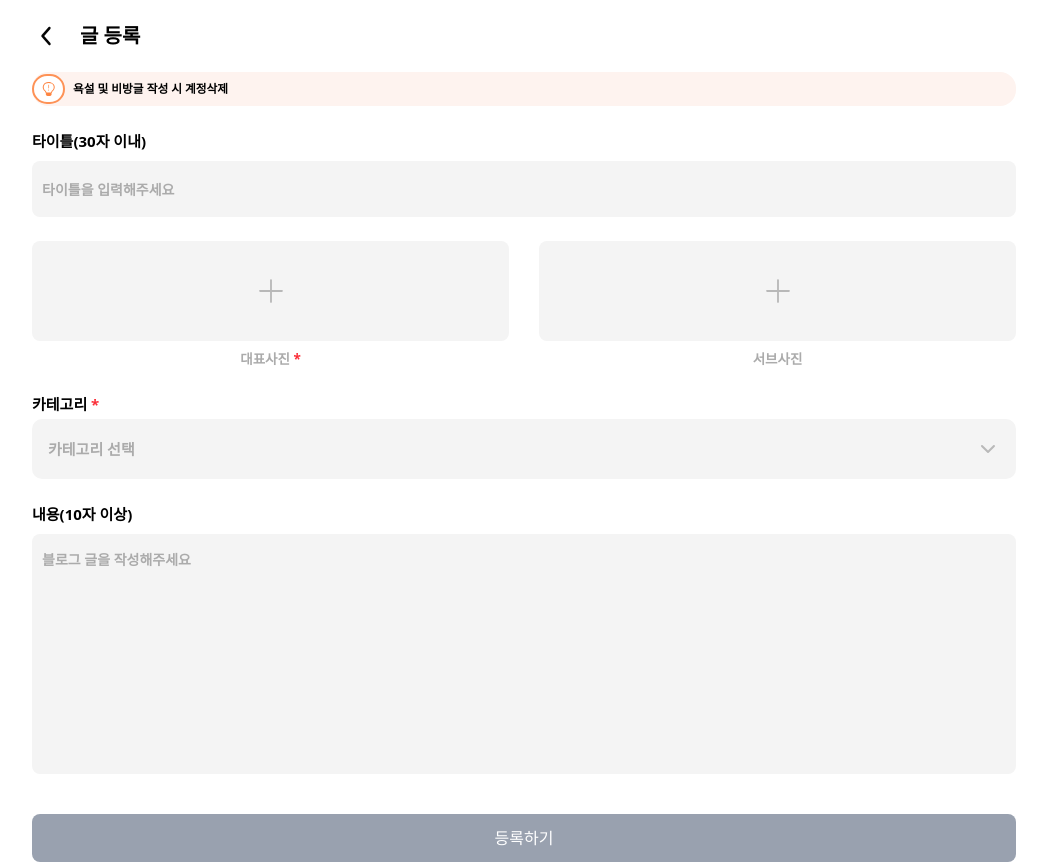
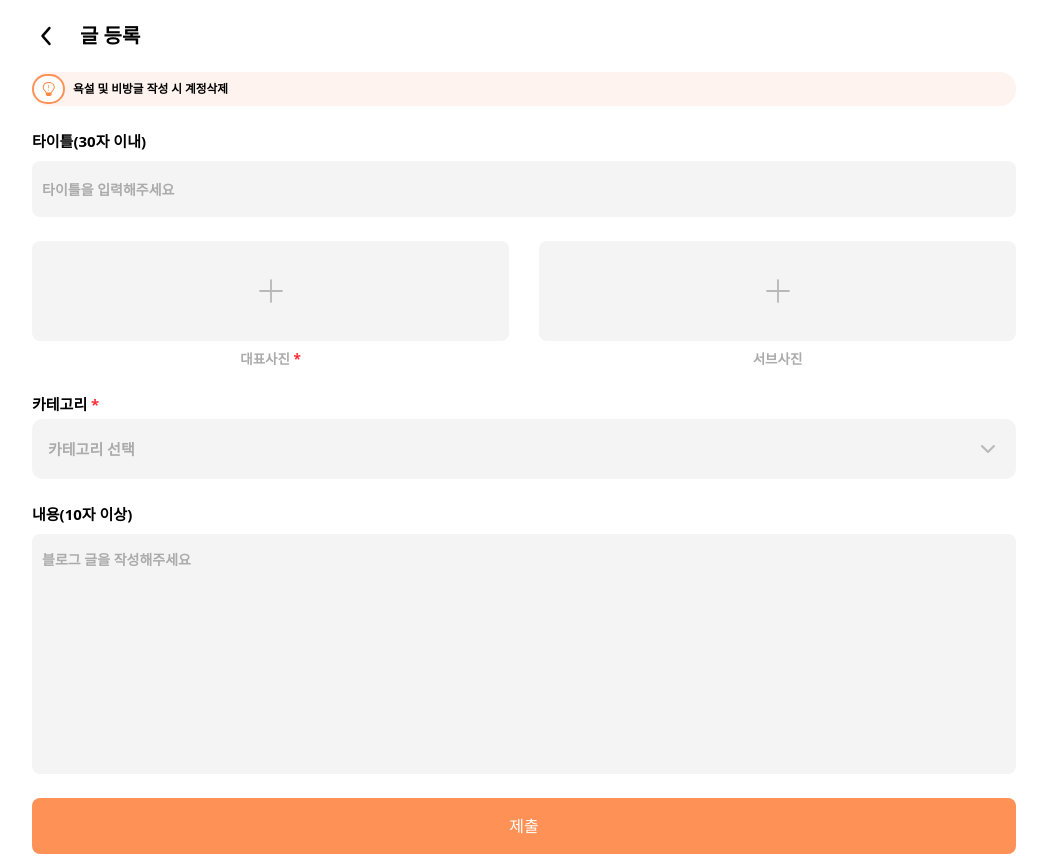
Before and after one commit to 0dytpq0/L-league-FE-Interview, a Next.js app: page /create in a window 1280 px wide. Shown: the whole page, without its empty margins (116-1163 px from the left). Built offline with nearby package versions, Linux system fonts and the light colour scheme.

Commit message:
design : 제출 버튼 UI 구현

```diff
--- a/src/app/(afterLogin)/create/page.tsx
+++ b/src/app/(afterLogin)/create/page.tsx
@@ -3,11 +3,11 @@
 import Input from "@/app/(beforeLogin)/_component/Input";
 import Notice from "@/app/(beforeLogin)/_component/Notice";
 import ImageUploader from "@/app/(afterLogin)/_component/ImageUploader";
-import SelectBox from "@/app/(afterLogin)/_component/CategorySelect";
 import Header from "@/app/_component/Header";
 import { NOTICE_MESSAGE } from "@/constants/message";
 import { useState } from "react";
 import TextArea from "@/app/_component/TextArea";
+import SelectBox from "../_component/SelectBox";
 
 export default function Create() {
   const [mainImage, setMainImage] = useState<File | null>(null);
@@ -90,10 +90,10 @@ export default function Create() {
         <button
           type="button"
           onClick={handleSubmit}
-          disabled={!mainImage || !selectedCategory}
-          className="mt-4 py-3 px-4 bg-blue-500 text-white rounded-lg hover:bg-blue-600 disabled:bg-gray-400 disabled:cursor-not-allowed transition-colors"
+          // disabled={!mainImage || !selectedCategory}
+          className="py-4 px-4 bg-brand text-white rounded-lg hover:brightness-95 disabled:bg-gray-300 disabled:cursor-not-allowed transition-colors"
         >
-          등록하기
+          제출
         </button>
       </div>
     </div>
```
Also changed, not shown: src/app/(afterLogin)/_component/SelectBox.tsx (renamed from src/app/(afterLogin)/_component/CategorySelect.tsx).
